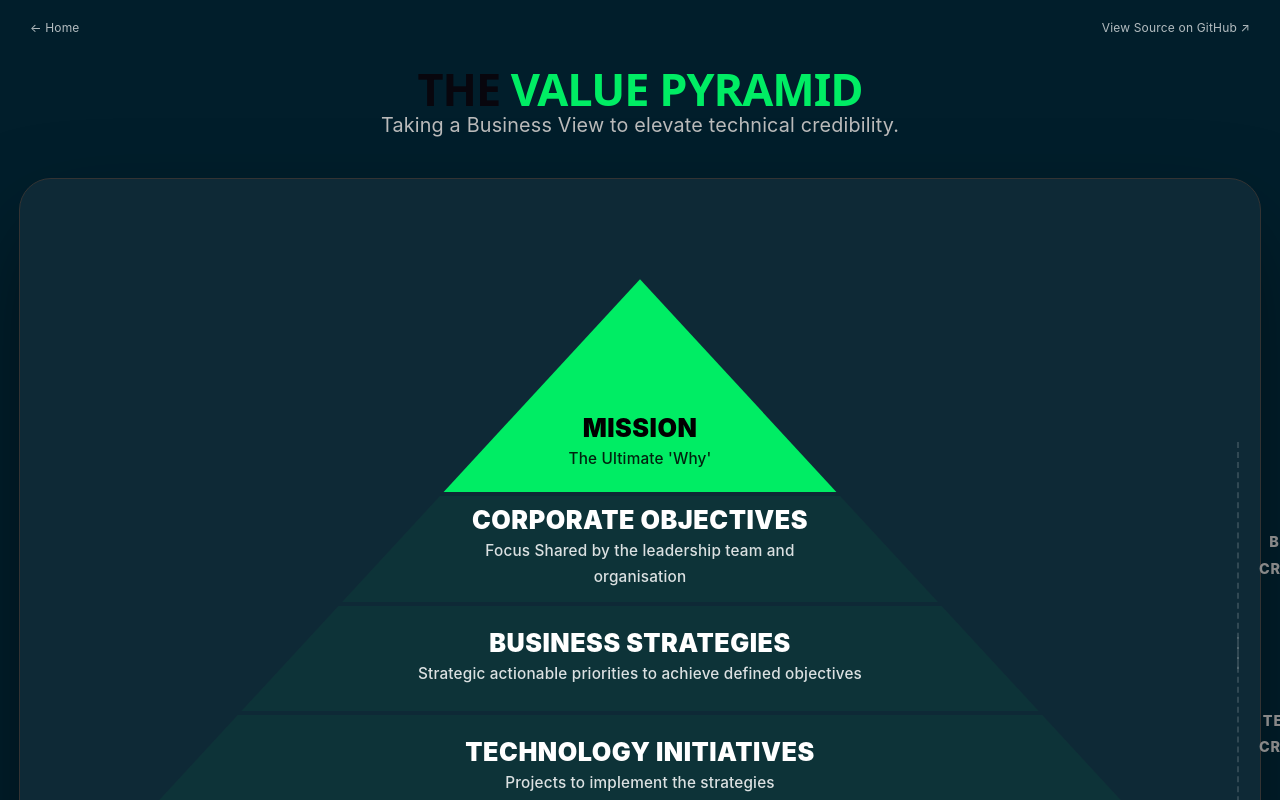
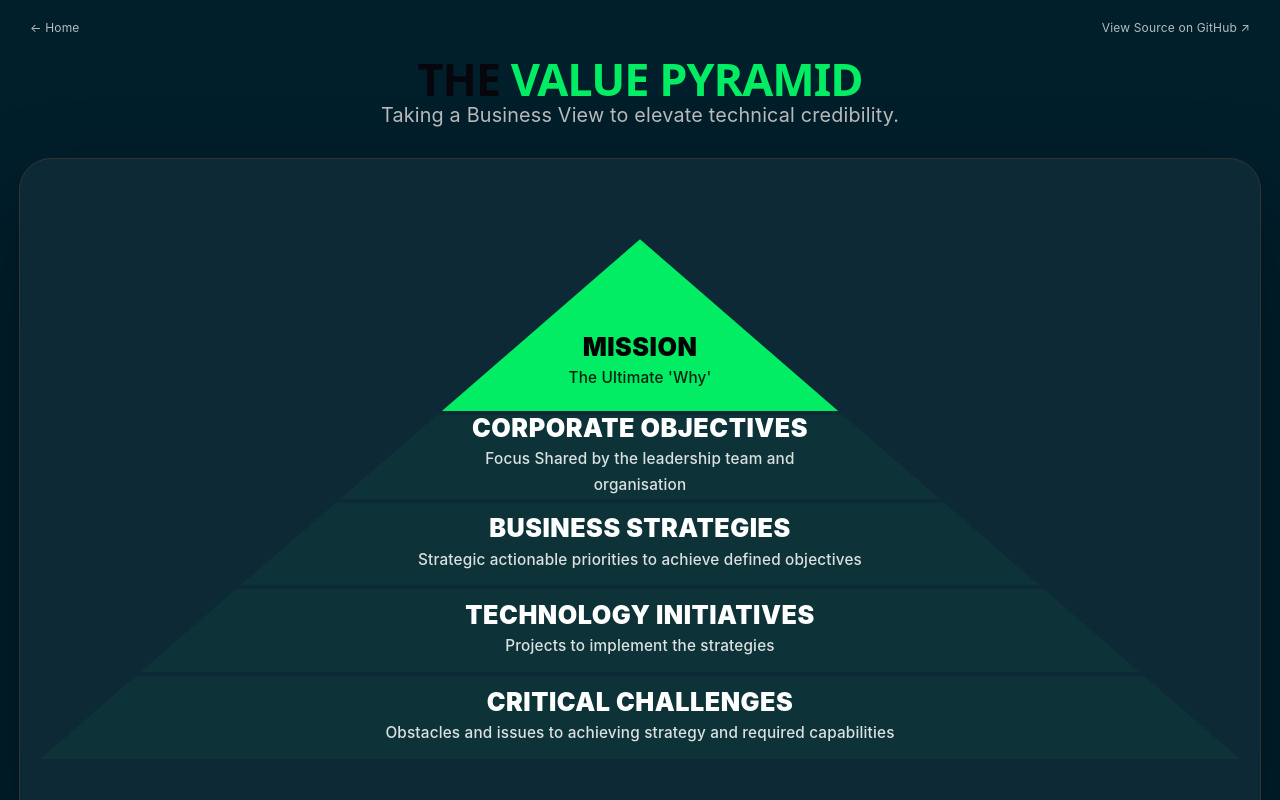
Before and after one commit to itchap/itchap, a React app in the folder Apps/value-pyramid/frontend/: page / in a window 1280 px wide. Built offline with nearby package versions, Linux system fonts and the light colour scheme; the HTML template or start-up script is replaced by a standard one.

Commit message:
line
line

```diff
--- a/Apps/value-pyramid/frontend/src/App.jsx
+++ b/Apps/value-pyramid/frontend/src/App.jsx
@@ -28,21 +28,20 @@ function App() {
     bg: '#011e2b',
     cardBg: 'rgba(255, 255, 255, 0.05)',
     border: '#333',
-    accent: '#00ed64',
+    accent: '#02ec64', // Updated signature green
     textMain: '#fff',
     textSub: '#bbb'
   };
 
-  // 1. DATA SOURCE UNIFIED WITH THE LEARNING APP SCHEMA & DYNAMIC WIDTHS
-  // textWidth defines the maximum safe width for text within the clipped triangle
+  // DATA SOURCE
   const pyramidData = [
     {
       id: 5,
       title: "Mission",
       subtitle: "The Ultimate 'Why'",
-      flex: 2.2, // Gives the top cap plenty of room for text
+      flex: 2.2,
       isTop: true,
-      textWidth: '220px', // Safe zone at the point
+      textWidth: '220px',
       guidance: {
         theory: "The Mission defines the high-level, aspirational reason the company exists. It is the north star for the entire organization.",
         action: "As an SA, you must map your overarching technical vision to support this mission. If your solution doesn't ultimately serve the mission, it is expendable.",
@@ -54,7 +53,7 @@ function App() {
       title: "Corporate Objectives",
       subtitle: "Focus Shared by the leadership team and organisation",
       flex: 1.2,
-      textWidth: '380px', // Safe zone at the upper-middle
+      textWidth: '380px',
       guidance: {
         theory: "These are the quantifiable goals set by the board (e.g., ESG metrics, ROCE). This is what the C-suite is measured against and compensated for.",
         action: "Identify the top 2-3 company-wide metrics from their annual report. Frame your project's technical ROI entirely around moving these specific numbers.",
@@ -66,7 +65,7 @@ function App() {
       title: "Business Strategies",
       subtitle: "Strategic actionable priorities to achieve defined objectives",
       flex: 1.2,
-      textWidth: '520px', // Safe zone at the exact middle
+      textWidth: '520px',
       guidance: {
         theory: "This defines HOW the company will deliver on its overarching objectives. It dictates where budgets are allocated across business units.",
         action: "Map the specific business units you are selling to directly into these strategic pillars to ensure your deal has executive sponsorship.",
@@ -78,7 +77,7 @@ function App() {
       title: "Technology Initiatives",
       subtitle: "Projects to implement the strategies",
       flex: 1.2,
-      textWidth: '680px', // Safe zone at the lower-middle
+      textWidth: '680px',
       guidance: {
         theory: "These are the actual, funded technology projects designed to enable the business strategies. This is typically where IT and Engineering live.",
         action: "Position your solution as the primary accelerator for these specific funded initiatives. Do not pitch features; pitch initiative acceleration.",
@@ -90,7 +89,7 @@ function App() {
       title: "Critical Challenges",
       subtitle: "Obstacles and issues to achieving strategy and required capabilities",
       flex: 1.2,
-      textWidth: '820px', // Safe zone at the wide base
+      textWidth: '820px',
       guidance: {
         theory: "This is where the Business and Technical worlds collide. These are the specific blockers preventing progress on the funded initiatives.",
         action: "Perform deep discovery to uncover the technical limitations and immediately tie them to the business impact of a failed strategy.",
@@ -108,7 +107,7 @@ function App() {
       flexDirection: 'column',
       border: 'none',
       outline: 'none',
-      paddingBottom: '40px',
+      paddingBottom: '20px',
       color: theme.textMain,
       fontFamily: 'Inter, system-ui, sans-serif'
     }}>
@@ -123,7 +122,7 @@ function App() {
       <div style={{ flex: 1, display: 'flex', flexDirection: 'column', alignItems: 'center', padding: '0 20px' }}>
 
         {/* HEADER */}
-        <div style={{ textAlign: 'center', marginTop: '20px', marginBottom: '40px' }}>
+        <div style={{ textAlign: 'center', marginTop: '10px', marginBottom: '30px' }}>
           <h1 style={{ margin: '0 0 10px 0', fontSize: '2.5rem', fontWeight: '900', textTransform: 'uppercase', letterSpacing: '-1px' }}>
             The <span style={{ color: theme.accent }}>Value Pyramid</span>
           </h1>
@@ -132,37 +131,34 @@ function App() {
           </p>
         </div>
 
-        {/* MAIN CARD CONTAINER (Mirroring Learning App and making it wider) */}
+        {/* MAIN CARD CONTAINER (Reduced height to prevent scrolling off screen) */}
         <div style={{
           backgroundColor: theme.cardBg,
           border: `1px solid ${theme.border}`,
           borderRadius: '32px',
           width: '100%',
-          maxWidth: '1400px', // EXPANDED FRAME WIDTH
-          minHeight: '750px', // EXPANDED FRAME HEIGHT
+          maxWidth: '1400px',
+          minHeight: '600px', // REDUCED FROM 750px
           position: 'relative',
           display: 'flex',
           justifyContent: 'center',
           alignItems: 'center',
           boxShadow: '0 40px 100px -20px rgba(0,0,0,0.6)',
-          marginBottom: '50px',
-          padding: '50px 0'
+          marginBottom: '20px',
+          padding: '40px 0'
         }}>
 
           {/* THE PYRAMID WRAPPER */}
-          <div style={{ position: 'relative', width: '100%', maxWidth: '1200px', height: '650px' }}>
+          <div style={{ position: 'relative', width: '100%', maxWidth: '1200px', height: '520px' }}>
 
-            {/* THE PERFECT TRIANGLE CLIP-PATH (FLAWLESS DIAGONAL LINES)
-              By applying the clip-path to the parent, the child divs are mathematically
-              forced to have perfect diagonal edges. No stepped edge is possible.
-            */}
+            {/* THE PERFECT TRIANGLE CLIP-PATH */}
             <div style={{
               width: '100%',
               height: '100%',
               clipPath: 'polygon(50% 0%, 100% 100%, 0% 100%)',
               display: 'flex',
               flexDirection: 'column',
-              gap: '4px', // Perfect horizontal transparent dividers
+              gap: '4px',
               backgroundColor: 'transparent'
             }}>
               {pyramidData.map((tier) => (
@@ -172,27 +168,23 @@ function App() {
                   style={{
                     flex: tier.flex,
                     width: '100%',
-                    backgroundColor: tier.isTop ? theme.accent : 'rgba(0, 237, 100, 0.05)',
+                    backgroundColor: tier.isTop ? theme.accent : 'rgba(2, 236, 100, 0.05)',
                     color: tier.isTop ? '#000' : '#fff',
                     display: 'flex',
                     flexDirection: 'column',
-                    // CRITICAL FIX: The top point is 0px wide. We push the text down
-                    // into the wider part of the green cap so it fits perfectly.
                     justifyContent: tier.isTop ? 'flex-end' : 'center',
                     alignItems: 'center',
                     cursor: 'pointer',
                     transition: 'background-color 0.3s ease',
-                    // CRITICAL FIX: Add padding so it doesn't touch the bottom edge of its cap
                     paddingBottom: tier.isTop ? '20px' : '0'
                   }}
                   onMouseOver={e => {
-                    if(!tier.isTop) e.currentTarget.style.backgroundColor = 'rgba(0, 237, 100, 0.15)';
+                    if(!tier.isTop) e.currentTarget.style.backgroundColor = 'rgba(2, 236, 100, 0.15)';
                   }}
                   onMouseOut={e => {
-                    if(!tier.isTop) e.currentTarget.style.backgroundColor = 'rgba(0, 237, 100, 0.05)';
+                    if(!tier.isTop) e.currentTarget.style.backgroundColor = 'rgba(2, 236, 100, 0.05)';
                   }}
                 >
-                  {/* CRITICAL FIX: Dynamic MaxWidth constraint protects text from clipping */}
                   <div style={{ maxWidth: tier.textWidth, textAlign: 'center' }}>
                     <h3 style={{ margin: '0 0 5px 0', fontSize: '1.4rem', fontWeight: '900', textTransform: 'uppercase', letterSpacing: '0.5px' }}>
                       {tier.title}
@@ -205,20 +197,33 @@ function App() {
               ))}
             </div>
 
-            {/* SIDE GAUGES (Re-positioned for wider frame) */}
-            <div style={{ position: 'absolute', right: '-120px', top: '25%', height: '35%', display: 'flex', flexDirection: 'column', justifyContent: 'center', borderLeft: `2px dashed rgba(255,255,255,0.15)`, paddingLeft: '20px' }}>
-              <span style={{ color: '#888', fontSize: '0.8rem', fontWeight: '800', letterSpacing: '1px' }}>BUSINESS<br/>CREDIBILITY</span>
+            {/* GREEN SIDE BRACKET: BUSINESS CREDIBILITY (Spans Mission to Business Strategies) */}
+            <div style={{
+              position: 'absolute', right: '-120px', top: '0', height: '64.5%', width: '15px',
+              borderLeft: `2px dashed ${theme.accent}`, borderTop: `2px dashed ${theme.accent}`, borderBottom: `2px dashed ${theme.accent}`,
+              display: 'flex', alignItems: 'center'
+            }}>
+              <span style={{ color: theme.accent, fontSize: '0.8rem', fontWeight: '800', letterSpacing: '1px', position: 'absolute', left: '25px', width: '120px' }}>
+                BUSINESS<br/>CREDIBILITY
+              </span>
             </div>
 
-            <div style={{ position: 'absolute', right: '-120px', bottom: '15%', height: '30%', display: 'flex', flexDirection: 'column', justifyContent: 'center', borderLeft: `2px dashed rgba(255,255,255,0.15)`, paddingLeft: '20px' }}>
-              <span style={{ color: '#888', fontSize: '0.8rem', fontWeight: '800', letterSpacing: '1px' }}>TECHNICAL<br/>CREDIBILITY</span>
+            {/* GREEN SIDE BRACKET: TECHNICAL CREDIBILITY (Spans Technology Initiatives to Challenges) */}
+            <div style={{
+              position: 'absolute', right: '-120px', bottom: '0', height: '33.5%', width: '15px',
+              borderLeft: `2px dashed ${theme.accent}`, borderTop: `2px dashed ${theme.accent}`, borderBottom: `2px dashed ${theme.accent}`,
+              display: 'flex', alignItems: 'center'
+            }}>
+              <span style={{ color: theme.accent, fontSize: '0.8rem', fontWeight: '800', letterSpacing: '1px', position: 'absolute', left: '25px', width: '120px' }}>
+                TECHNICAL<br/>CREDIBILITY
+              </span>
             </div>
 
           </div>
         </div>
       </div>
 
-      {/* MODAL UI (Directly matching the Learning App schema & design) */}
+      {/* MODAL UI */}
       {activeNode && (
         <div style={{ position: 'fixed', inset: 0, backgroundColor: 'rgba(1, 30, 43, 0.98)', backdropFilter: 'blur(15px)', zIndex: 100, display: 'flex', justifyContent: 'center', alignItems: 'center' }}>
           <div style={{
@@ -228,7 +233,7 @@ function App() {
             borderRadius: '24px',
             maxWidth: '750px',
             width: '90%',
-            boxShadow: `0 0 100px rgba(0, 237, 100, 0.12)`
+            boxShadow: `0 0 100px rgba(2, 236, 100, 0.12)`
           }}>
             <div style={{ display: 'flex', justifyContent: 'space-between', alignItems: 'center', marginBottom: '30px' }}>
                 <h3 style={{ color: theme.accent, margin: 0, fontSize: '2.5rem', fontWeight: '900', textTransform: 'uppercase' }}>{activeNode.title}</h3>
```
